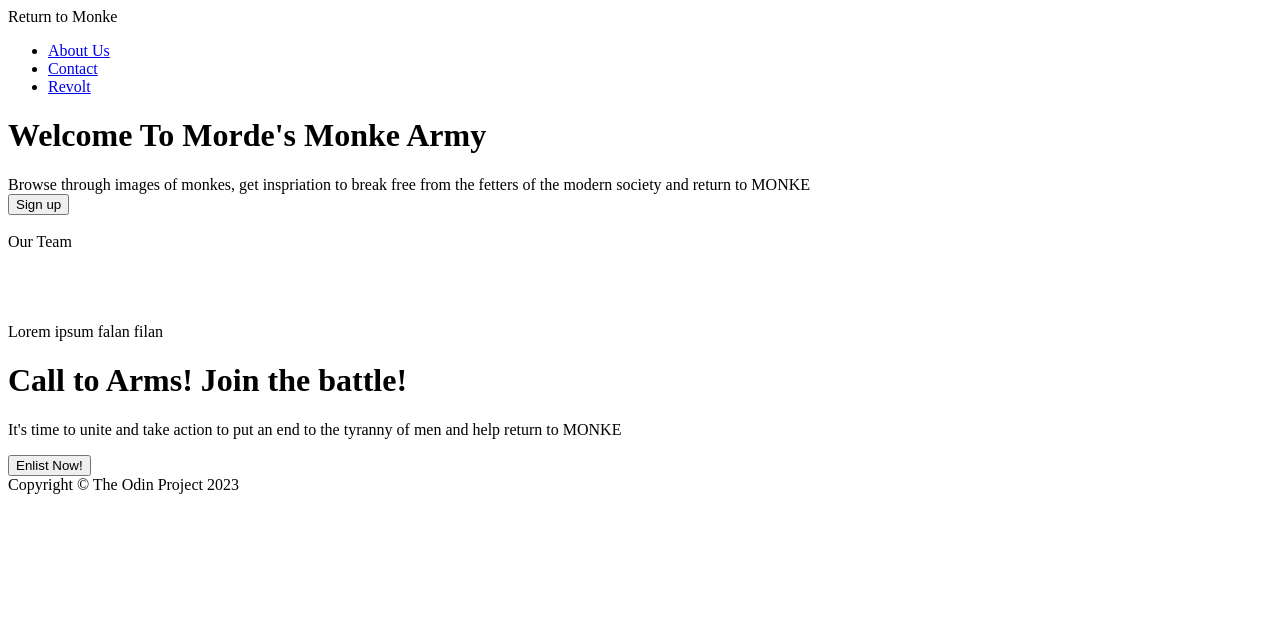
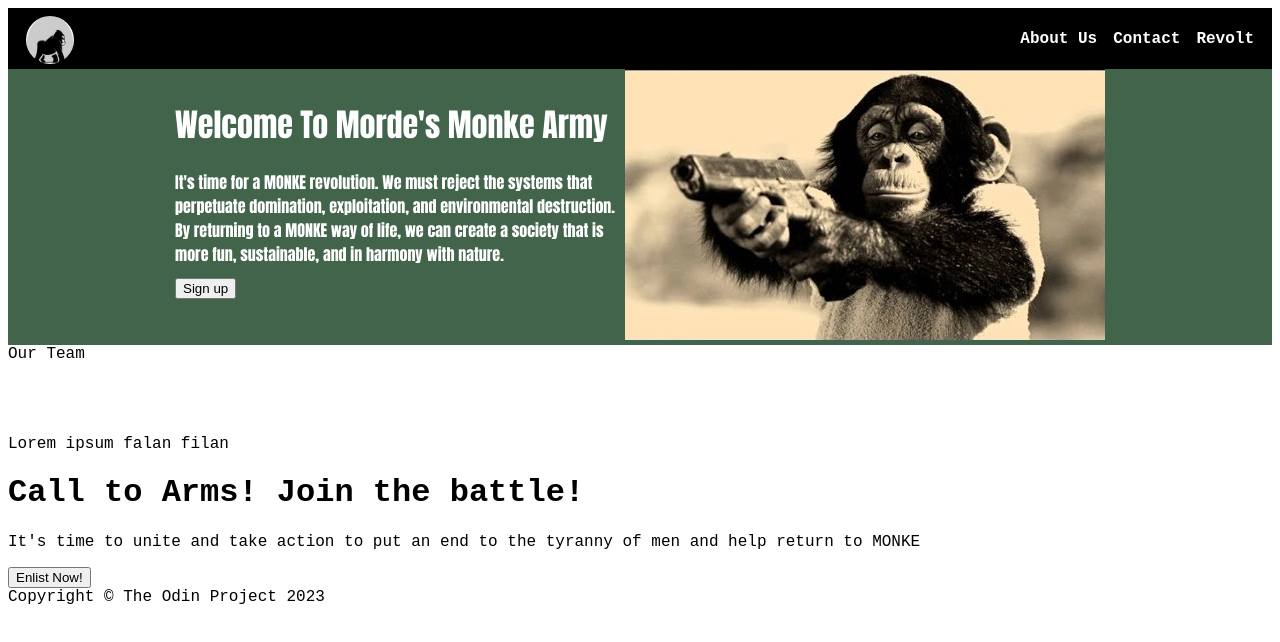
Before and after one commit to mord66/Landing-Page, a plain HTML site: page index.html in a window 1280 px wide. Drawn offline with Linux system fonts and the light colour scheme.

Commit message:
Add some styling, modify images dir

```diff
--- a/index.html
+++ b/index.html
@@ -7,7 +7,7 @@
     </head>
     <body>
         <div class="header">
-            <div class="logo">Return to Monke</div>
+            <div class="logo"><img id="logo" src="images/monkeysmall.jpg"></div>
             <div class="links">
                 <ul>
                     <li><a href="#">About Us</a></li>
@@ -19,10 +19,10 @@
         <div class="top-content">
             <div class="top-text">
                 <h1>Welcome To Morde's Monke Army</h1>
-                <div class="text">Browse through images of monkes, get inspriation to break free from the fetters of the modern society and return to MONKE</div>
-                <button>Sign up</button>
-            <div class="top-image"><img src=""></div>
+                <div class="text">It's time for a MONKE revolution. We must reject the systems that perpetuate domination, exploitation, and environmental destruction. By returning to a MONKE way of life, we can create a society that is more fun, sustainable, and in harmony with nature.</div>
+                <button id="signup">Sign up</button>
             </div>
+            <div class="top-image"><img src="images/monkeygun1.jpg"></div>
         </div>
         <div class="team-info">
             <div class="mid-title">Our Team</div>
--- a/style.css
+++ b/style.css
@@ -0,0 +1,54 @@
+body {
+    font-family: 'Courier New', Courier, monospace;
+    display: flex;
+    flex-direction: column;
+}
+
+.header{
+    display: flex;
+    justify-content: space-between;
+    padding-left:18px;
+    padding-right: 18px;
+    align-items: center;
+    background-color: black;
+    color: white;
+    font-weight: 900;
+}
+
+.top-content {
+    font-family:Impact, Haettenschweiler, 'Arial Narrow Bold', sans-serif;
+    display: flex;
+    background-color: #41644A;
+    justify-content: center;
+    color:white;
+    font-weight: 500;
+}
+
+#signup {
+    margin-top: 12px;
+}
+
+.top-text{
+    width:450px;
+    align-self: center;
+    padding-bottom: 36px;
+}
+
+ul {
+    display: flex;
+    list-style-type: none;
+    gap: 16px;
+}
+
+a {
+    text-decoration: none;
+    color: inherit;
+}
+
+#logo {
+    border-radius: 50%;
+    width: 48px;
+    height: 48px;
+    margin-top: 8px;
+
+}
```
Also changed, not shown: images/monkeygun.jpg (added), images/monkeygun1.jpg (added), images/monkeysmall.jpg (added).
